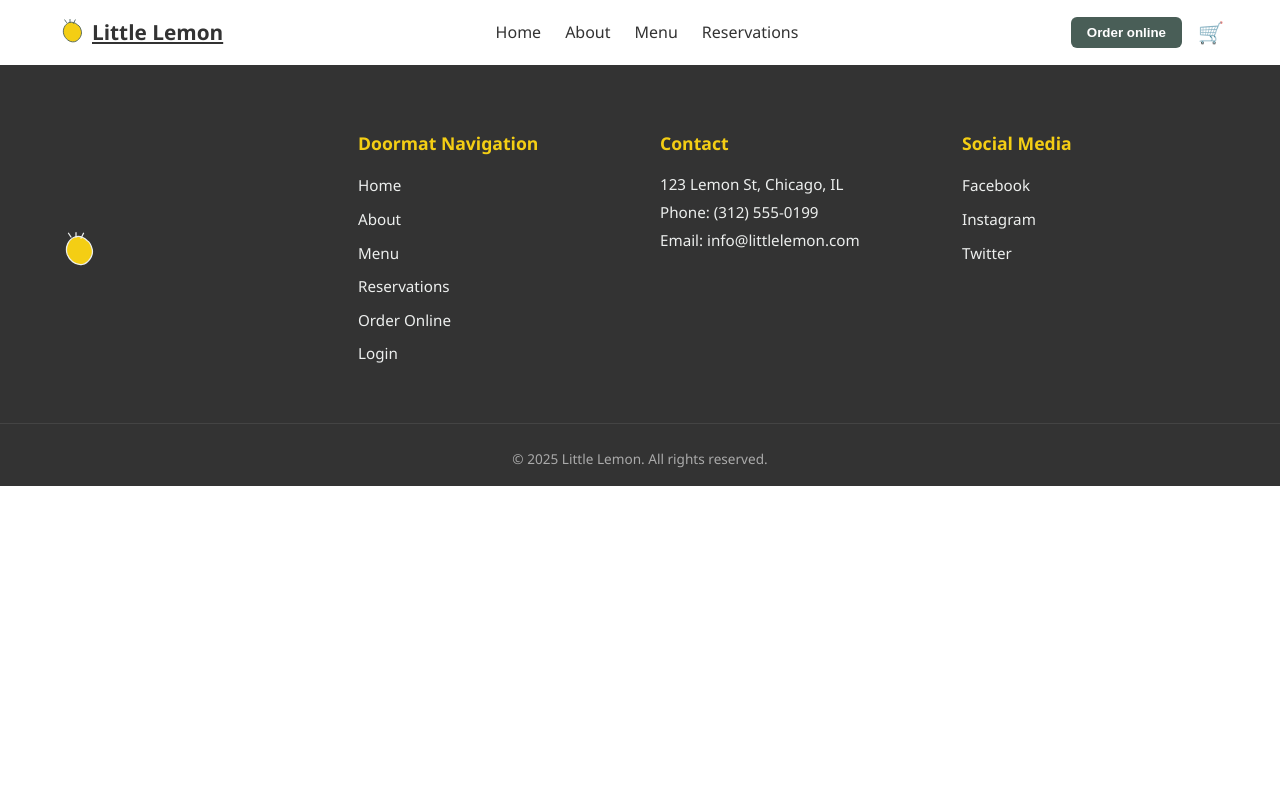
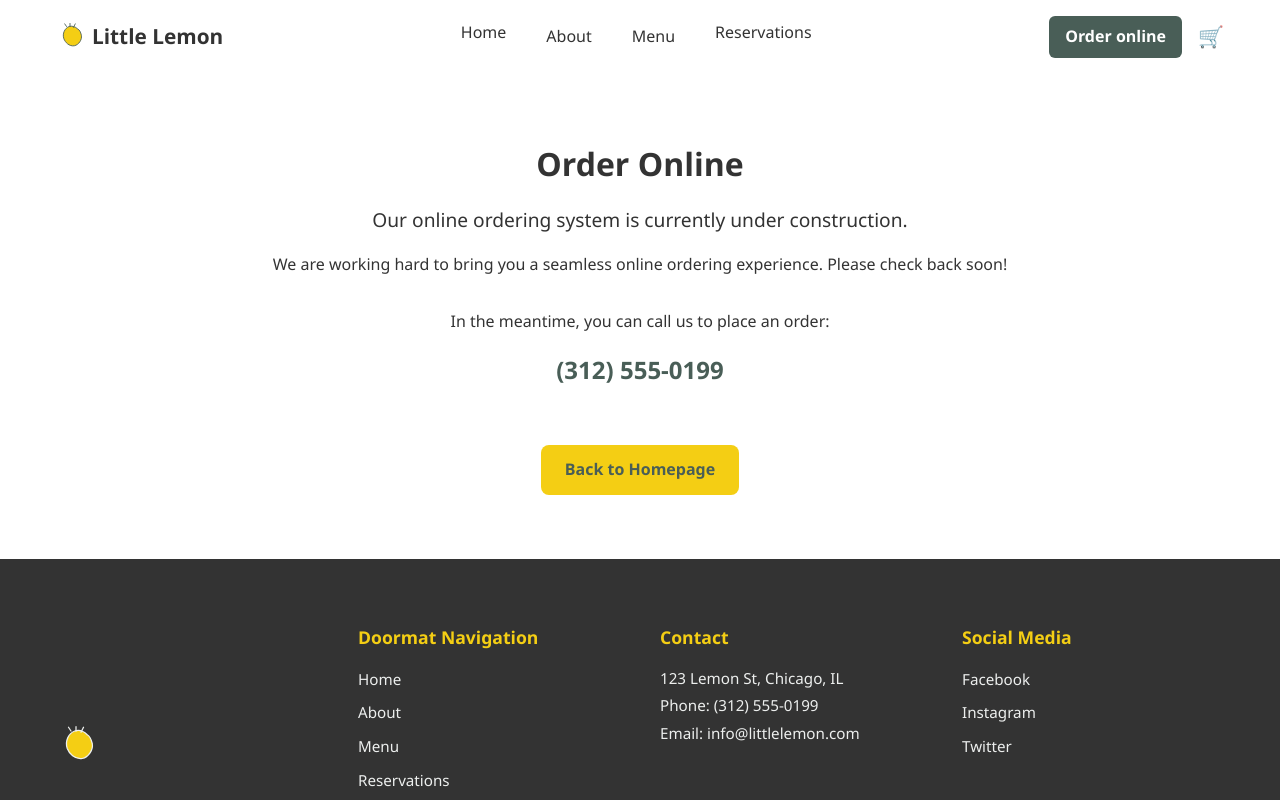
Before and after one commit to antoniomorabito/little-lemon-capstone, a React (Create React App) app: page /order-online in a window 1280 px wide. Shown: the top 800 px of the page. Built offline with nearby package versions, Linux system fonts and the light colour scheme.

Commit message:
Make it more simpler

```diff
--- a/src/App.jsx
+++ b/src/App.jsx
@@ -1,7 +1,8 @@
 import { BrowserRouter as Router, Routes, Route } from "react-router-dom"
 import Navbar from "./components/Navbar.jsx"
-import HomePage from "./components/HomePage.jsx" // Kita akan buat komponen ini
+import HomePage from "./components/HomePage.jsx"
 import ReservationsPage from "./components/ReservationsPage.jsx"
+import OrderOnlinePage from "./components/OrderOnlinePage.jsx" // <-- Import baru
 import Footer from "./components/Footer.jsx"
 import "./styles/main.css"
 
@@ -13,6 +14,8 @@ function App() {
         <Routes>
           <Route path="/" element={<HomePage />} />
           <Route path="/reservations" element={<ReservationsPage />} />
+          <Route path="/order-online" element={<OrderOnlinePage />} />
+
         </Routes>
       </main>
       <Footer />
--- a/src/components/HeroSection.jsx
+++ b/src/components/HeroSection.jsx
@@ -1,3 +1,7 @@
+"use client" // Tambahkan ini jika belum ada, untuk penggunaan hook react-router-dom
+
+import { Link } from "react-router-dom" // Import Link
+
 const HeroSVG = () => (
   <svg
     xmlns="http://www.w3.org/2000/svg"
@@ -19,8 +23,6 @@ const HeroSVG = () => (
 function HeroSection() {
   return (
     <section id="home" className="hero">
-      {" "}
-      {/* Ditambahkan id="home" */}
       <div className="container hero-inner">
         <div className="hero-text">
           <h1>Little Lemon</h1>
@@ -28,7 +30,10 @@ function HeroSection() {
           <p>
             We are a family owned Mediterranean restaurant, focused on traditional recipes served with a modern twist.
           </p>
-          <button>Reserve a table</button>
+          {/* Mengubah button menjadi Link */}
+          <Link to="/reservations" className="hero-button">
+            Reserve a table
+          </Link>
         </div>
         <div className="hero-image">
           <HeroSVG />
--- a/src/components/HomePage.jsx
+++ b/src/components/HomePage.jsx
@@ -1,7 +1,7 @@
 "use client"
 
 import { useEffect } from "react"
-import { useLocation } from "react-router-dom"
+import { useLocation, useNavigate } from "react-router-dom" // Import useNavigate
 import HeroSection from "./HeroSection.jsx"
 import Specials from "./Specials.jsx"
 import Testimonials from "./Testimonials.jsx"
@@ -9,13 +9,26 @@ import About from "./About.jsx"
 
 function HomePage() {
   const location = useLocation()
+  const navigate = useNavigate() // Gunakan useNavigate
 
   useEffect(() => {
     if (location.state?.scrollTo) {
       const element = document.getElementById(location.state.scrollTo)
-      element?.scrollIntoView({ behavior: "smooth" })
+      if (element) {
+        // Tunggu sebentar untuk memastikan DOM siap, terutama setelah navigasi
+        setTimeout(() => {
+          element.scrollIntoView({ behavior: "smooth", block: "start" })
+          // Hapus state setelah scroll agar tidak scroll lagi jika HomePage render ulang
+          // Gunakan replace agar tidak menambah history baru
+          navigate(location.pathname, { replace: true, state: {} })
+        }, 100) // Penundaan kecil, bisa disesuaikan
+      } else {
+        console.warn(`Element with ID '${location.state.scrollTo}' not found for scrolling.`)
+        // Hapus state juga jika elemen tidak ditemukan
+        navigate(location.pathname, { replace: true, state: {} })
+      }
     }
-  }, [location])
+  }, [location, navigate]) // Tambahkan navigate ke dependency array
 
   return (
     <>
--- a/src/components/Navbar.jsx
+++ b/src/components/Navbar.jsx
@@ -31,12 +31,17 @@ function Navbar() {
 
   const handleScrollToSection = (sectionId) => {
     closeMenu()
-    navigate("/") // Navigasi ke homepage dulu
-    setTimeout(() => {
-      // Beri sedikit waktu agar homepage render
-      const element = document.getElementById(sectionId.substring(1)) // Hapus '#' dari id
-      element?.scrollIntoView({ behavior: "smooth" })
-    }, 100) // Penundaan bisa disesuaikan
+    // Hapus '#' dari sectionId untuk digunakan sebagai state
+    const targetId = sectionId.startsWith("#") ? sectionId.substring(1) : sectionId
+
+    // Jika sudah di homepage, scroll langsung
+    if (window.location.pathname === "/") {
+      const element = document.getElementById(targetId)
+      element?.scrollIntoView({ behavior: "smooth", block: "start" })
+    } else {
+      // Jika di halaman lain, navigasi ke homepage dengan state
+      navigate("/", { state: { scrollTo: targetId } })
+    }
   }
 
   return (
@@ -67,12 +72,12 @@ function Navbar() {
             </Link>
           </li>
           <li>
-            <button onClick={() => handleScrollToSection("#about")} className="nav-button-link">
+            <button onClick={() => handleScrollToSection("about")} className="nav-button-link">
               About
             </button>
           </li>
           <li>
-            <button onClick={() => handleScrollToSection("#menu")} className="nav-button-link">
+            <button onClick={() => handleScrollToSection("menu")} className="nav-button-link">
               Menu
             </button>
           </li>
@@ -84,8 +89,11 @@ function Navbar() {
         </ul>
 
         <div className={`navbar-actions ${menuOpen ? "hide-mobile" : ""}`}>
-          <button className="order-button">Order online</button>
-          <span className="cart-icon">🛒</span>
+          {/* Mengubah button menjadi Link untuk Order Online */}
+          <Link to="/order-online" className="order-button" onClick={closeMenu}>
+            Order online
+          </Link>
+          <span className="cart-icon">🛒</span> {/* Nanti bisa jadi Link ke halaman Cart */}
         </div>
       </nav>
     </header>
--- /dev/null
+++ b/src/components/OrderOnlinePage.jsx
@@ -0,0 +1,22 @@
+import { Link } from "react-router-dom"
+
+function OrderOnlinePage() {
+  return (
+    <div className="container" style={{ textAlign: "center", padding: "4rem 1rem", minHeight: "60vh" }}>
+      <h1>Order Online</h1>
+      <p style={{ fontSize: "1.2rem", margin: "1rem 0" }}>
+        Our online ordering system is currently under construction.
+      </p>
+      <p style={{ marginBottom: "2rem" }}>
+        We are working hard to bring you a seamless online ordering experience. Please check back soon!
+      </p>
+      <p style={{ marginBottom: "1rem" }}>In the meantime, you can call us to place an order:</p>
+      <p style={{ fontSize: "1.5rem", fontWeight: "bold", color: "#495E57", marginBottom: "2rem" }}>(312) 555-0199</p>
+      <Link to="/" className="hero-button" style={{ padding: "0.75rem 1.5rem" }}>
+        Back to Homepage
+      </Link>
+    </div>
+  )
+}
+
+export default OrderOnlinePage
--- a/src/styles/main.css
+++ b/src/styles/main.css
@@ -51,6 +51,7 @@ body {
   font-weight: bold;
   font-size: 1.3rem;
   color: #333;
+  text-decoration: none; /* Pastikan logo link tidak ada garis bawah */
 }
 
 .navbar-logo img {
@@ -65,10 +66,22 @@ body {
   transition: all 0.3s ease;
 }
 
-.navbar-links li a {
+.navbar-links li a,
+.navbar-links li .nav-button-link {
+  /* Terapkan juga pada .nav-button-link */
   text-decoration: none;
   color: #333;
   font-weight: 500;
+  padding: 0.25rem 0.5rem; /* Beri sedikit padding agar area klik lebih baik */
+  border-radius: 4px; /* Sedikit lengkungan */
+  transition: background-color 0.2s ease, color 0.2s ease;
+}
+
+.navbar-links li a:hover,
+.navbar-links li .nav-button-link:hover {
+  background-color: #f4ce14; /* Warna kuning saat hover */
+  color: #333;
+  text-decoration: none; /* Hapus underline default jika ada */
 }
 
 .navbar-actions {
@@ -85,6 +98,11 @@ body {
   border-radius: 6px;
   cursor: pointer;
   font-weight: bold;
+  text-decoration: none; /* Jika ini juga Link */
+  transition: background-color 0.2s ease;
+}
+.order-button:hover {
+  background-color: #3b4c45;
 }
 
 .cart-icon {
@@ -144,11 +162,6 @@ body {
   text-decoration: none; /* Hapus garis bawah default tombol */
 }
 
-.nav-button-link:hover {
-  text-decoration: underline; /* Tambahkan garis bawah saat hover, seperti link */
-  color: #000; /* Warna hover jika ada */
-}
-
 /* Hero wrapper */
 .hero {
   background: #495e57;
@@ -178,7 +191,10 @@ body {
   max-width: 40ch;
   margin-inline: auto;
 }
-.hero-text button {
+
+/* Styling untuk tombol di Hero Section agar terlihat seperti button tapi adalah Link */
+.hero-button {
+  display: inline-block; /* Agar padding dan margin bekerja dengan baik */
   margin-top: 1.5rem;
   padding: 0.75rem 1.5rem;
   background: #f4ce14;
@@ -187,8 +203,15 @@ body {
   border: none;
   border-radius: 8px;
   cursor: pointer;
-  transition: 0.2s ease;
+  text-decoration: none; /* Hapus garis bawah default dari Link */
+  transition: background-color 0.2s ease, transform 0.2s ease;
 }
+
+.hero-button:hover {
+  background-color: #e5c200; /* Warna kuning sedikit lebih gelap saat hover */
+  transform: translateY(-2px); /* Efek angkat sedikit */
+}
+
 .hero-image {
   max-width: 400px;
   margin: 0 auto;
@@ -215,7 +238,8 @@ body {
     margin: 0;
   }
   .hero-text p,
-  .hero-text button {
+  .hero-button {
+    /* Terapkan juga pada .hero-button */
     margin-left: 0;
   }
 }
```
